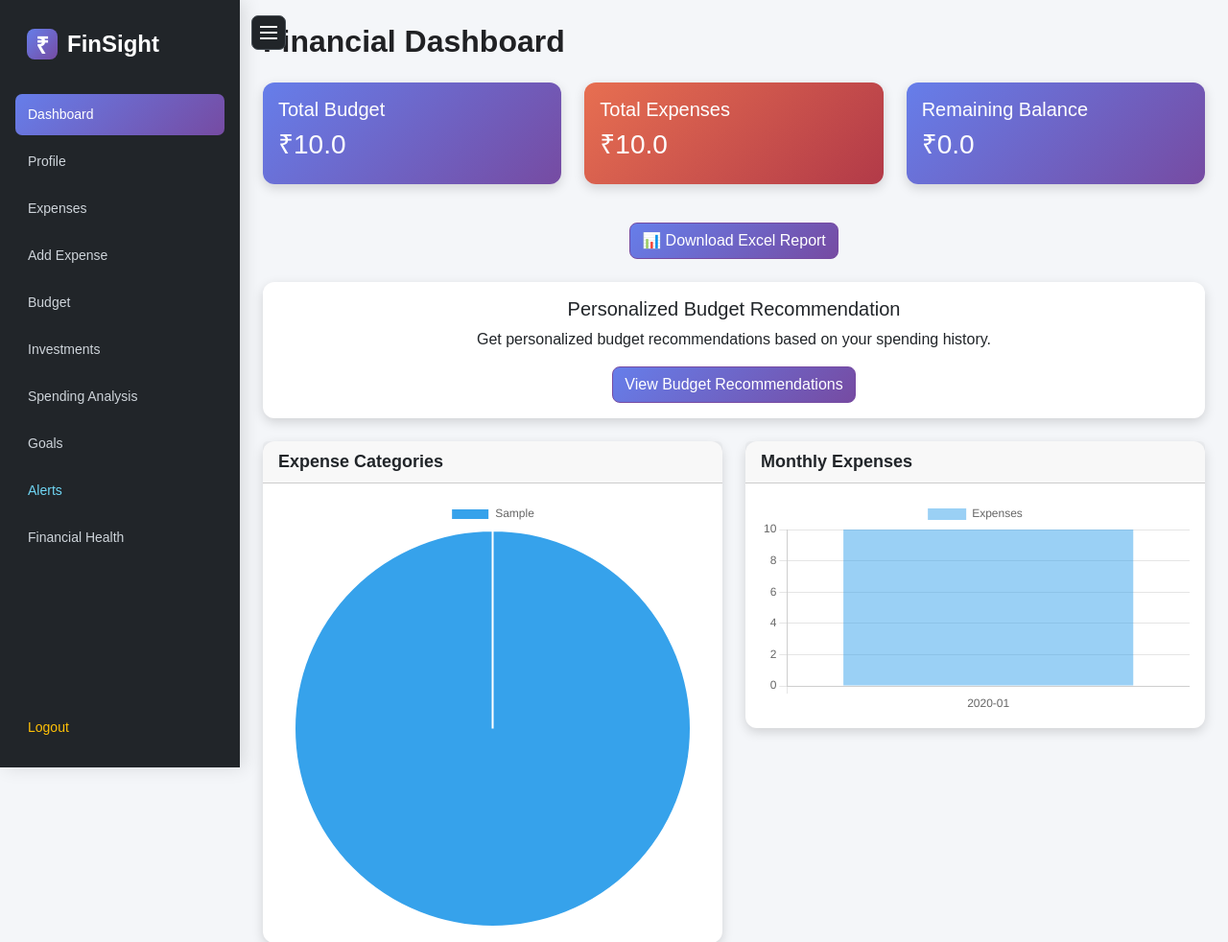
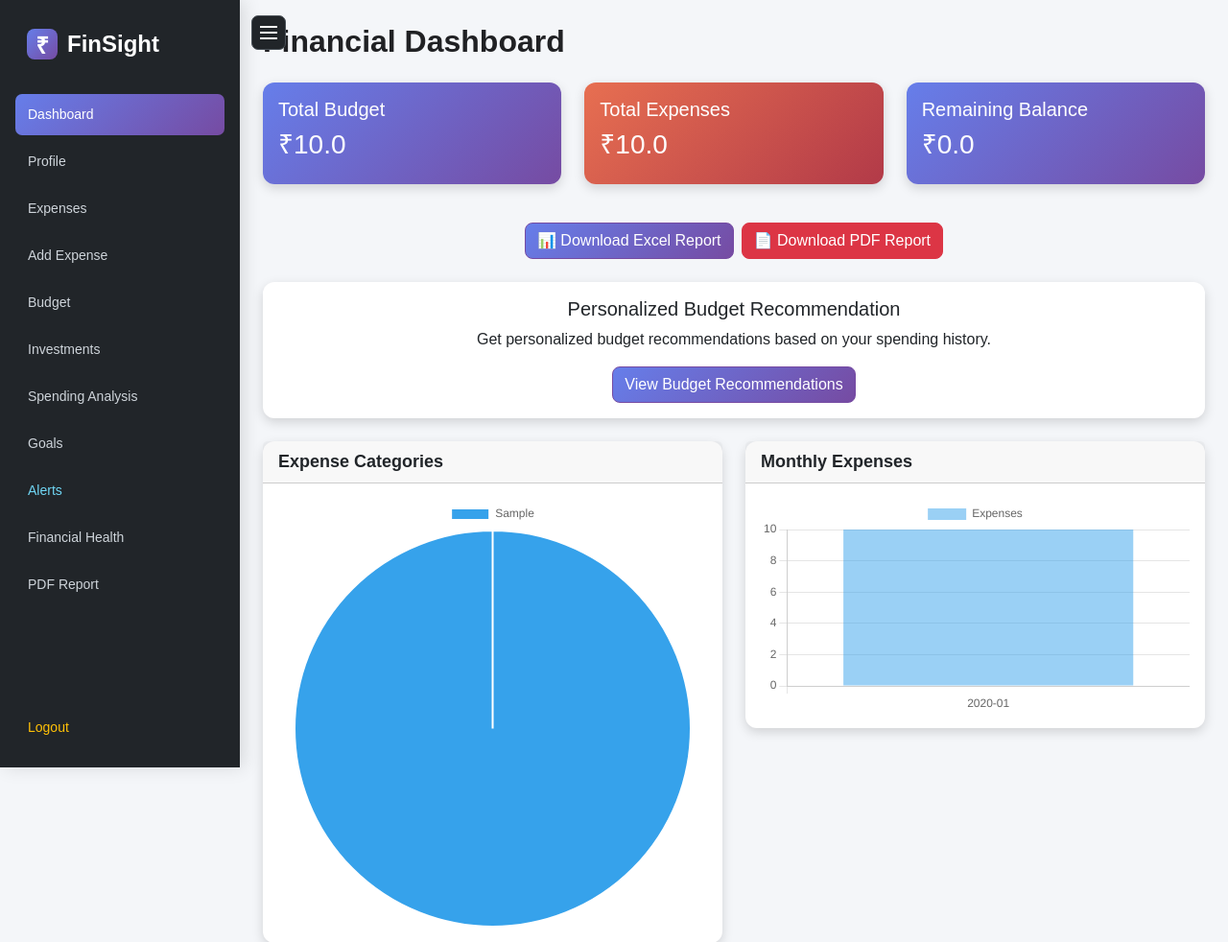
Before and after one commit to Rudra-Chandra-Sah/Finance-Insights-Springboard, a Flask app: page /dashboard in a window 1280 px wide. Shown: the top 982 px of the page at 96% size. Run offline with Flask 3, Linux system fonts and the light colour scheme; a user stored in the database is signed in; tables that the repository leaves empty hold one stand-in row (values such as "Sample post").

Commit message:
Update PDF financial report feature

```diff
--- a/requirements.txt
+++ b/requirements.txt
@@ -8,6 +8,7 @@ email-validator==2.2.0
 
 # File Handling & Data (Required for your error)
 openpyxl==3.1.5
+reportlab==5.0.1
 
 # Core App Utilities
 python-dotenv==1.0.1
--- a/templates/base.html
+++ b/templates/base.html
@@ -54,6 +54,7 @@
         <a class="{% if request.endpoint == 'goals' %}active{% endif %}" href="{{ url_for('goals') }}">Goals</a>
         <a class="nav-info {% if request.endpoint == 'alerts' %}active{% endif %}" href="{{ url_for('alerts') }}">Alerts</a>
         <a class="{% if request.endpoint == 'financial_health' %}active{% endif %}" href="{{ url_for('financial_health') }}">Financial Health</a>
+        <a class="{% if request.endpoint == 'pdf_report' %}active{% endif %}" href="{{ url_for('pdf_report') }}">PDF Report</a>
     </nav>
 
     <a class="sidebar-logout" href="{{ url_for('logout') }}">Logout</a>
--- a/templates/dashboard.html
+++ b/templates/dashboard.html
@@ -39,14 +39,19 @@
         </div>
 
     </div>
-<!-- Excel Report -->
+<!-- Reports -->
 <div class="row mt-4">
 
-    <div class="col-md-12 text-center">
+    <div class="col-md-12 text-center d-flex justify-content-center gap-2">
 
         <a href="{{ url_for('download_excel') }}"
            class="btn btn-success">
             📊 Download Excel Report
+        </a>
+
+        <a href="{{ url_for('pdf_report') }}"
+           class="btn btn-danger">
+            📄 Download PDF Report
         </a>
 
     </div>
```
